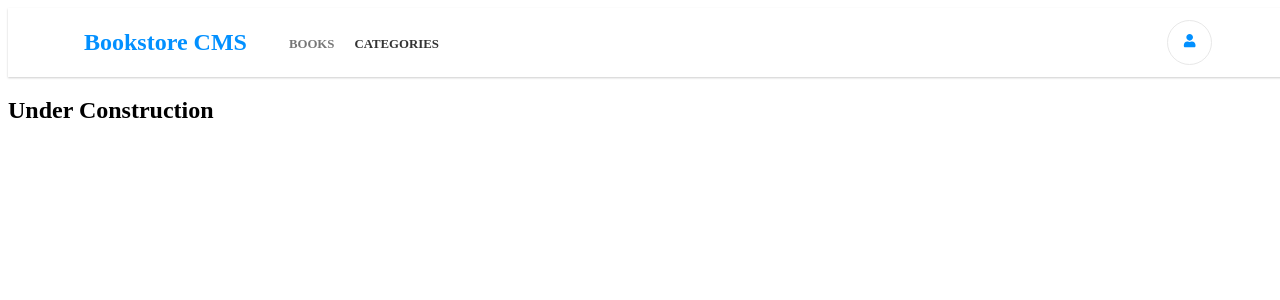
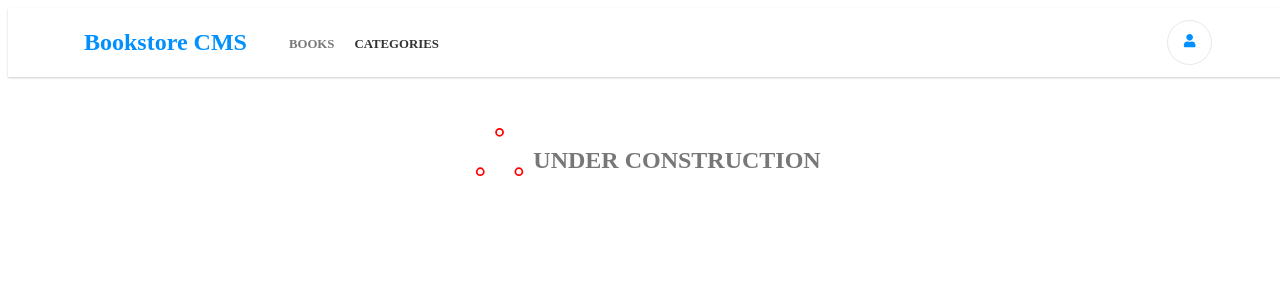
Before and after one commit to sagieramos/bookstore, a React (Create React App) app: page /categories in a window 1280 px wide. Shown: the top 300 px of the page. Built offline with nearby package versions, Linux system fonts and the light colour scheme.

Commit message:
indicator config

```diff
--- a/src/components/Book.scss
+++ b/src/components/Book.scss
@@ -1,18 +1,21 @@
+$blue: #0290ff;
+
 .book-current-chapter {
   h2 {
     font-size: 14px;
     font-weight: bold;
     margin-bottom: 4px;
+    color: #a7a7a7;
   }
 
   p {
-    font-size: 14px;
-    color: #777;
-    margin-bottom: 10px;
+    font-size: 1rem;
+    margin-top: 0;
+    margin-bottom: 24px;
   }
 
   button {
-    background-color: #007bff;
+    background-color: $blue;
     color: #fff;
     border: none;
     border-radius: 4px;
@@ -21,7 +24,7 @@
     transition: background-color 0.2s;
 
     &:hover {
-      background-color: #0056b3;
+      background-color: #007bff;
     }
   }
 }
@@ -30,12 +33,13 @@
   position: relative;
   display: flex;
   margin-bottom: 16px;
-  background-color: #fff;
+  background: #fff;
   border: 1px solid #e0e0e0;
   border-radius: 8px;
   padding: 20px;
   box-shadow: 0 2px 4px rgba(0, 0, 0, 0.1);
   justify-content: space-between;
+  align-items: center;
 
   .indicator {
     position: absolute;
@@ -72,7 +76,7 @@
       transition: background-color 0.2s;
 
       &:hover {
-        background-color: #0057b31e;
+        background: #0057b31e;
       }
     }
   }
@@ -90,6 +94,7 @@
     article {
       h2 {
         margin: 0 0 4px 0;
+        font-weight: 400;
       }
 
       p {
--- a/src/components/BookList.js
+++ b/src/components/BookList.js
@@ -17,7 +17,7 @@ const BookList = () => {
   }, [dispatch]);
 
   if (statusFetch === 'loading') {
-    return <Indicator />;
+    return <div className="loading"><Indicator /></div>;
   } if (statusFetch === 'succeeded') {
     return (
       <div>
--- a/src/components/BookList.scss
+++ b/src/components/BookList.scss
@@ -5,3 +5,10 @@
   margin: 0 auto;
   padding: 32px 0;
 }
+
+.loading {
+  position: fixed;
+  top: 50%;
+  left: 50%;
+  transform: translate(-50%, -50%);
+}
--- a/src/components/Categories.js
+++ b/src/components/Categories.js
@@ -1,8 +1,13 @@
 import React from 'react';
+import './categories.scss';
+import Indicator from './Indicator';
 
 const Categories = () => (
-  <div>
-    <h2>Under Construction</h2>
+  <div id="categories">
+    <div>
+      <Indicator />
+      <h2>Under Construction</h2>
+    </div>
   </div>
 );
 
--- a/src/components/NavLinks.js
+++ b/src/components/NavLinks.js
@@ -8,7 +8,6 @@ const NavLinks = () => (
     <nav id="NavLinks">
       <ul>
         <h1>Bookstore CMS</h1>
-
         <NavMenuItem to="./">Books</NavMenuItem>
         <NavMenuItem to="/categories">Categories</NavMenuItem>
       </ul>
--- /dev/null
+++ b/src/components/categories.scss
@@ -0,0 +1,12 @@
+#categories {
+    text-align: center;
+    margin-top: 50px;
+
+    div {
+        display: flex;
+        justify-content: center;
+        gap: 8px;
+        text-transform: uppercase;
+        color: #777;
+    }
+}
--- a/src/index.css
+++ b/src/index.css
@@ -9,10 +9,3 @@ body {
 #App-Wrapper {
   width: 100%;
 }
-
-.indicator {
-  position: fixed;
-  top: 50%;
-  left: 50%;
-  transform: translate(-50%, -50%);
-}
```
